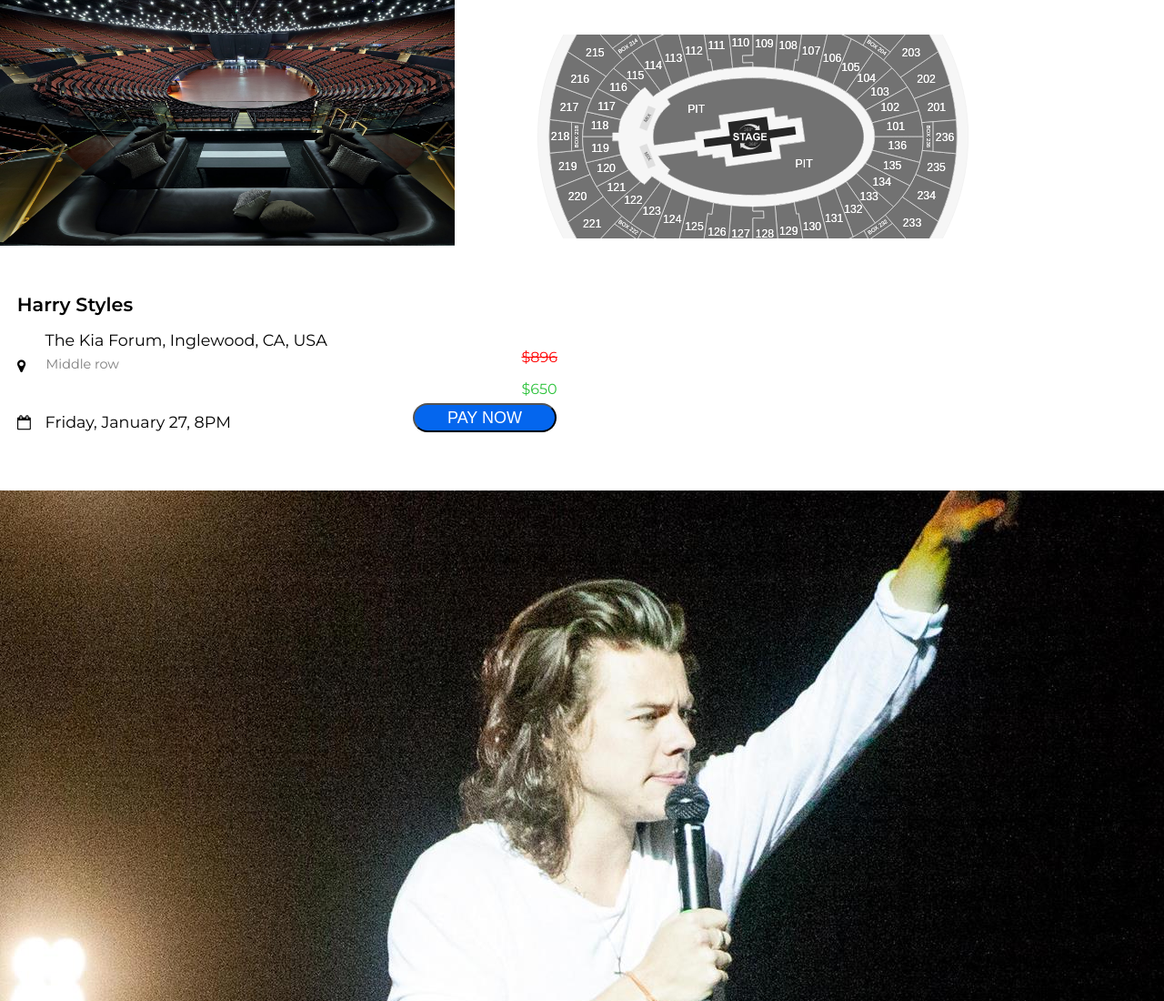
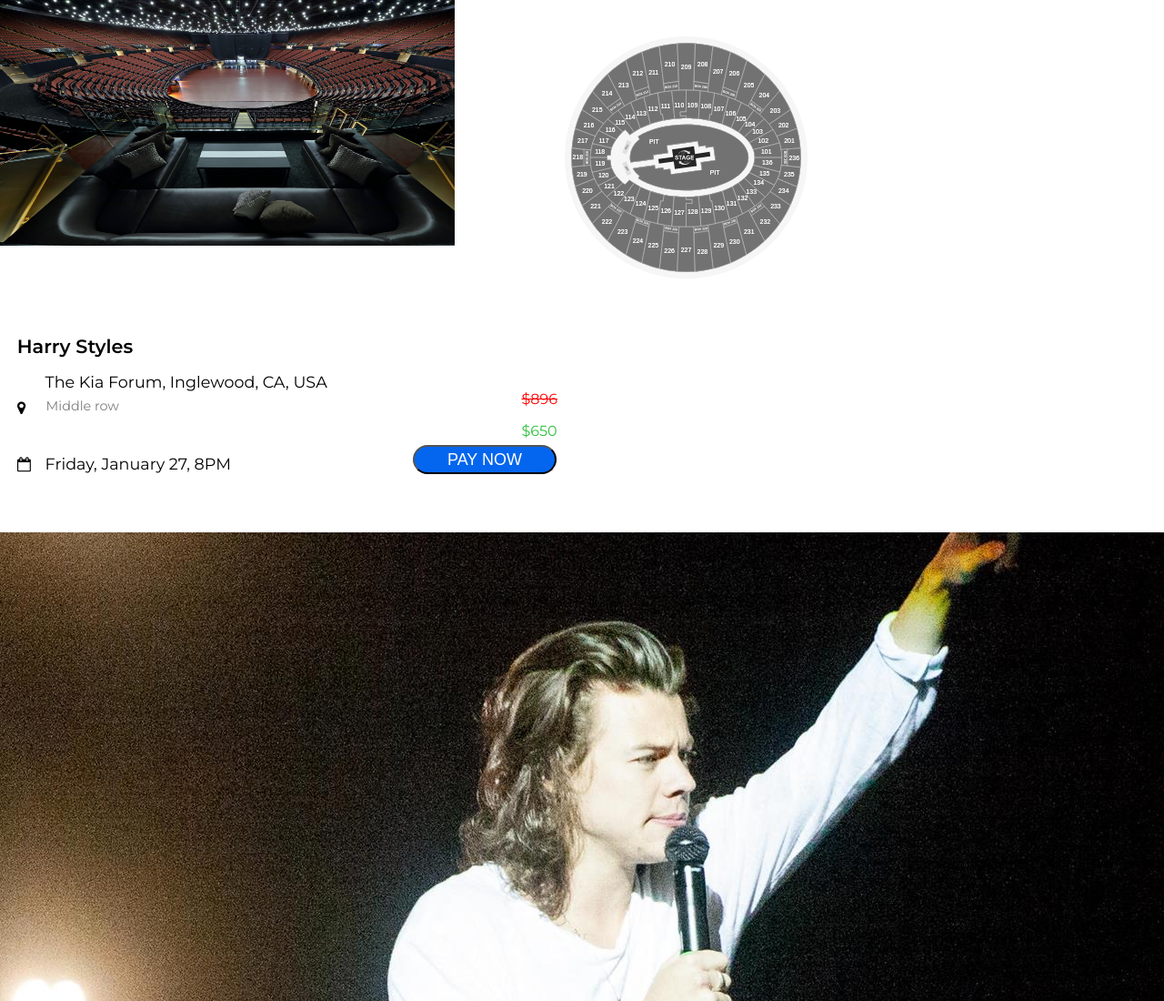
Before and after one commit to kiaforumtickets/harry-styles, a plain HTML site: page index.html in a window 1280 px wide. Shown: the top 1100 px of the page at 91% size. Drawn offline with Linux system fonts and the light colour scheme; files whose address does not match are found by name.

Commit message:
Update index.html

```diff
--- a/index.html
+++ b/index.html
@@ -12,7 +12,7 @@
 <img height="270px" width="500px" align="left" margin="50px right" src="https://github.com/kiaforumtickets/harry-styles/blob/main/images/forum.jpeg?raw=true"/><br/><br/>
 
 <body>
-  <img class="event-image"  src="https://raw.githubusercontent.com/kiaforumtickets/harry-styles/0eada1999d1f20d0d6a11ed18c0a6da6c0a4f95d/images/staticImage.svg"/><br/><br/><br/><br/><br/><br/>
+  <img class="event-imge"  height="270px" width="500px" src="https://raw.githubusercontent.com/kiaforumtickets/harry-styles/0eada1999d1f20d0d6a11ed18c0a6da6c0a4f95d/images/staticImage.svg"/><br/><br/><br/><br/><br/><br/>
   <span class="event-title">Harry Styles</span>
   <div class="event-info">
     <table class="event-info-table">
```
